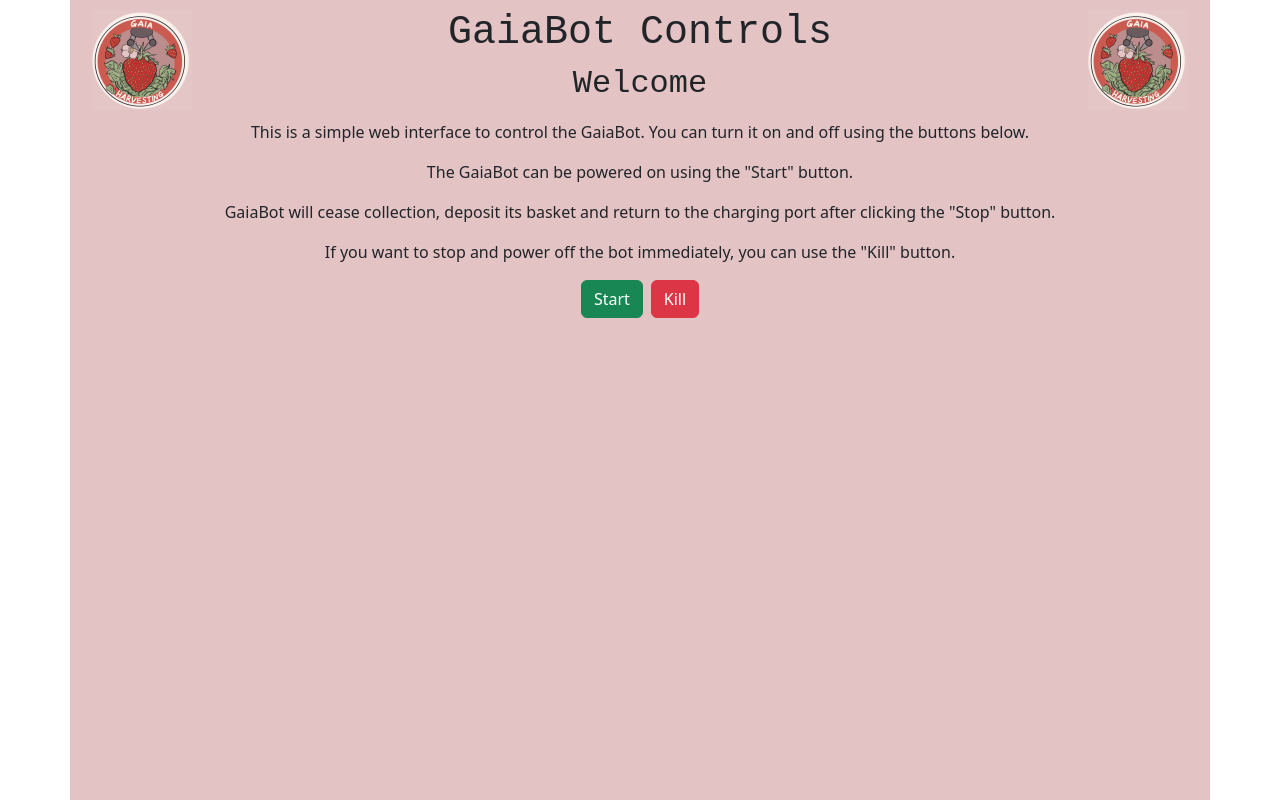
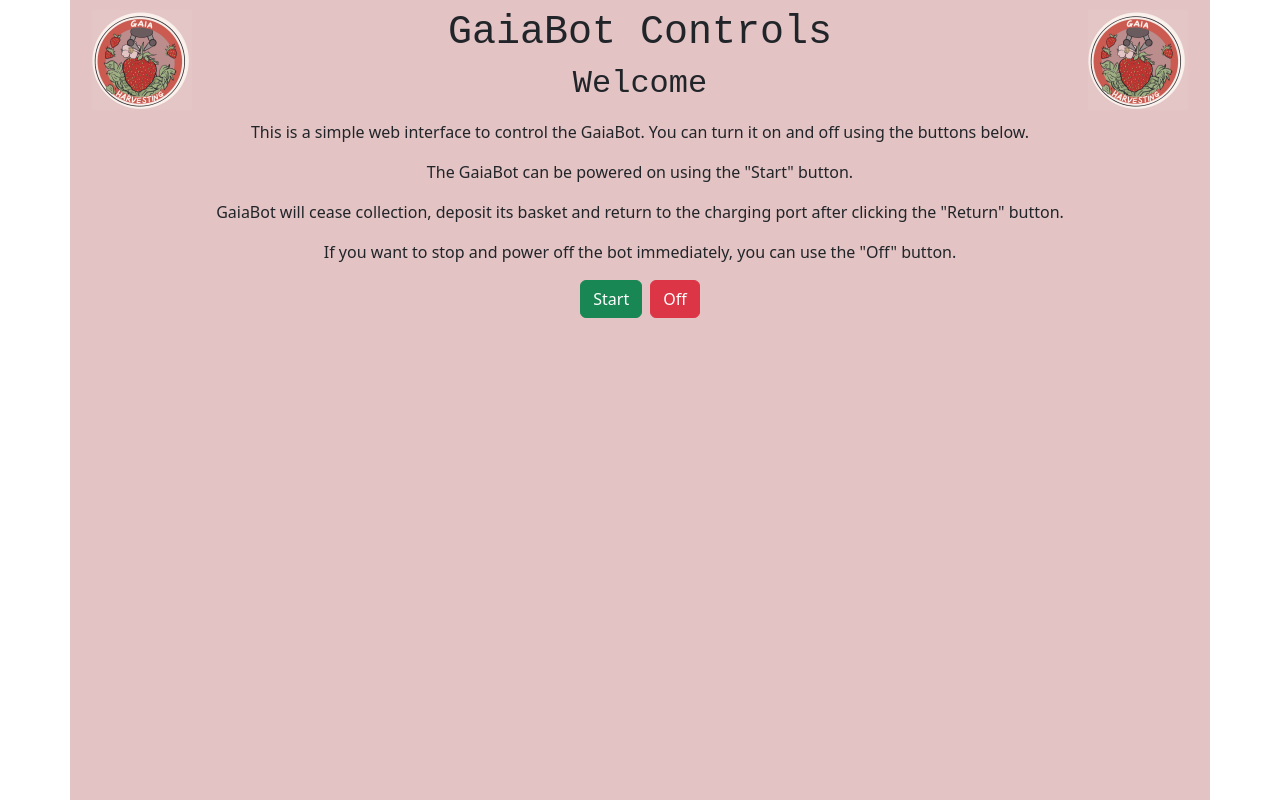
Before and after one commit to BalinskiK/GaiaBotWebPage, a Flask app: page / in a window 1280 px wide. Run offline with Flask 3, Linux system fonts and the light colour scheme.

Commit message:
change button names

```diff
--- a/GaiaBotFlask/templates/index.html
+++ b/GaiaBotFlask/templates/index.html
@@ -105,10 +105,10 @@
       <p>The GaiaBot can be powered on using the "Start" button.</p>
       <p>
         GaiaBot will cease collection, deposit its basket and return to the charging port after
-        clicking the "Stop" button.
+        clicking the "Return" button.
       </p>
       <p>
-        If you want to stop and power off the bot immediately, you can use the "Kill" button.
+        If you want to stop and power off the bot immediately, you can use the "Off" button.
       </p>
       <div class="centered">
         <div>
@@ -122,10 +122,10 @@
               class="btn btn-danger me-2"
               style="display: none"
             >
-              Stop
+              Return
             </button>
             <button type="button" id="kill-button" class="btn btn-danger">
-              Kill
+              Off
             </button>
           </div>
           <!-- <img
```
